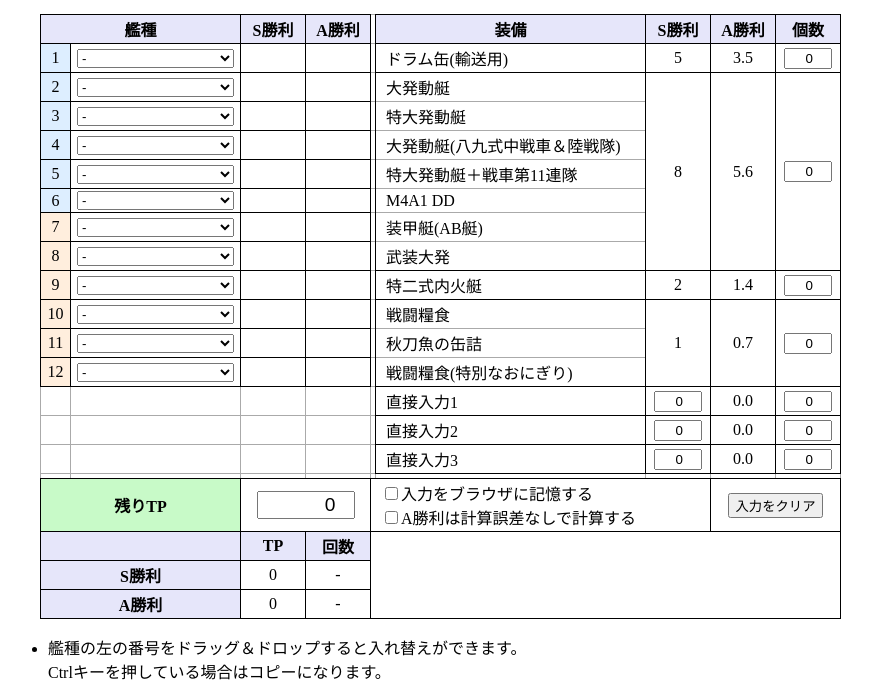
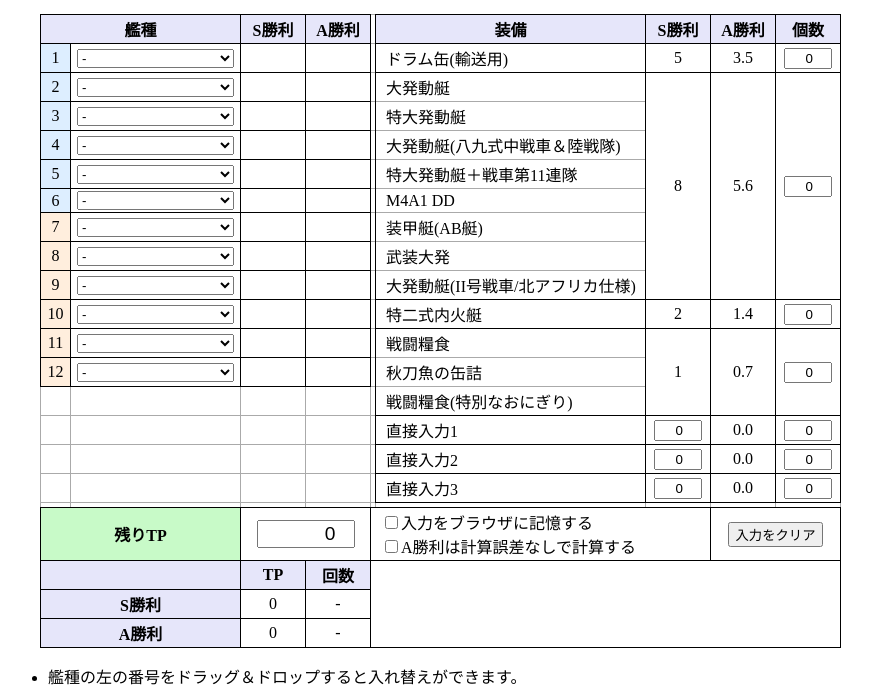
Before and after one commit to thisleaf/thisleaf.github.io, a plain HTML site: page kancolle_tp.html in a window 1280 px wide. Shown: the part 57-744 px from the top of the page, without its empty margins (0-896 px from the left). Drawn offline with Linux system fonts and the light colour scheme.

Commit message:
TP計算機
大発動艇(II号戦車/北アフリカ仕様)を追加

```diff
--- a/kancolle_tp.html
+++ b/kancolle_tp.html
@@ -69,9 +69,9 @@
 	</tr><tr>
 		<td id="td_2">2</td><td><select id="ship_2"></select></td><td id="shiptp_S_2"></td><td id="shiptp_A_2"></td><td class="n_tb"></td>
 		<td class="equipment n_all">大発動艇</td>
-		<td rowspan="7">8</td>
-		<td rowspan="7">5.6</td>
-		<td rowspan="7"><input id="daihatsu" type="number" min="0" value="0"></td>
+		<td rowspan="8">8</td>
+		<td rowspan="8">5.6</td>
+		<td rowspan="8"><input id="daihatsu" type="number" min="0" value="0"></td>
 	</tr><tr>
 		<td id="td_3">3</td><td><select id="ship_3"></select></td><td id="shiptp_S_3"></td><td id="shiptp_A_3"></td><td class="n_tb"></td>
 		<td class="equipment n_all">特大発動艇</td>
@@ -92,21 +92,24 @@
 		<td class="equipment n_all">武装大発</td>
 	</tr><tr>
 		<td id="td_9">9</td><td><select id="ship_9"></select></td><td id="shiptp_S_9"></td><td id="shiptp_A_9"></td><td class="n_tb"></td>
+		<td class="equipment n_all">大発動艇(II号戦車/北アフリカ仕様)</td>
+	</tr><tr>
+		<td id="td_10">10</td><td><select id="ship_10"></select></td><td id="shiptp_S_10"></td><td id="shiptp_A_10"></td><td class="n_tb"></td>
 		<td class="equipment">特二式内火艇</td>
 		<td>2</td>
 		<td>1.4</td>
 		<td><input id="naikatei" type="number" min="0" value="0"></td>
 	</tr><tr>
-		<td id="td_10">10</td><td><select id="ship_10"></select></td><td id="shiptp_S_10"></td><td id="shiptp_A_10"></td><td class="n_tb"></td>
+		<td id="td_11">11</td><td><select id="ship_11"></select></td><td id="shiptp_S_11"></td><td id="shiptp_A_11"></td><td class="n_tb"></td>
 		<td class="equipment n_all">戦闘糧食</td>
 		<td rowspan="3">1</td>
 		<td rowspan="3">0.7</td>
 		<td rowspan="3"><input id="onigiri" type="number" min="0" value="0"></td>
 	</tr><tr>
-		<td id="td_11">11</td><td><select id="ship_11"></select></td><td id="shiptp_S_11"></td><td id="shiptp_A_11"></td><td class="n_tb"></td>
+		<td id="td_12">12</td><td><select id="ship_12"></select></td><td id="shiptp_S_12"></td><td id="shiptp_A_12"></td><td class="n_tb"></td>
 		<td class="equipment n_all">秋刀魚の缶詰</td>
 	</tr><tr>
-		<td id="td_12">12</td><td><select id="ship_12"></select></td><td id="shiptp_S_12"></td><td id="shiptp_A_12"></td><td class="n_tb"></td>
+		<td class="n_all"></td><td class="n_all"></td><td class="n_all"></td><td class="n_all"></td><td class="n_tb n_l"></td>
 		<td class="equipment n_all">戦闘糧食(特別なおにぎり)</td>
 	</tr><tr>
 		<td class="n_all"></td><td class="n_all"></td><td class="n_all"></td><td class="n_all"></td><td class="n_all"></td>
```
